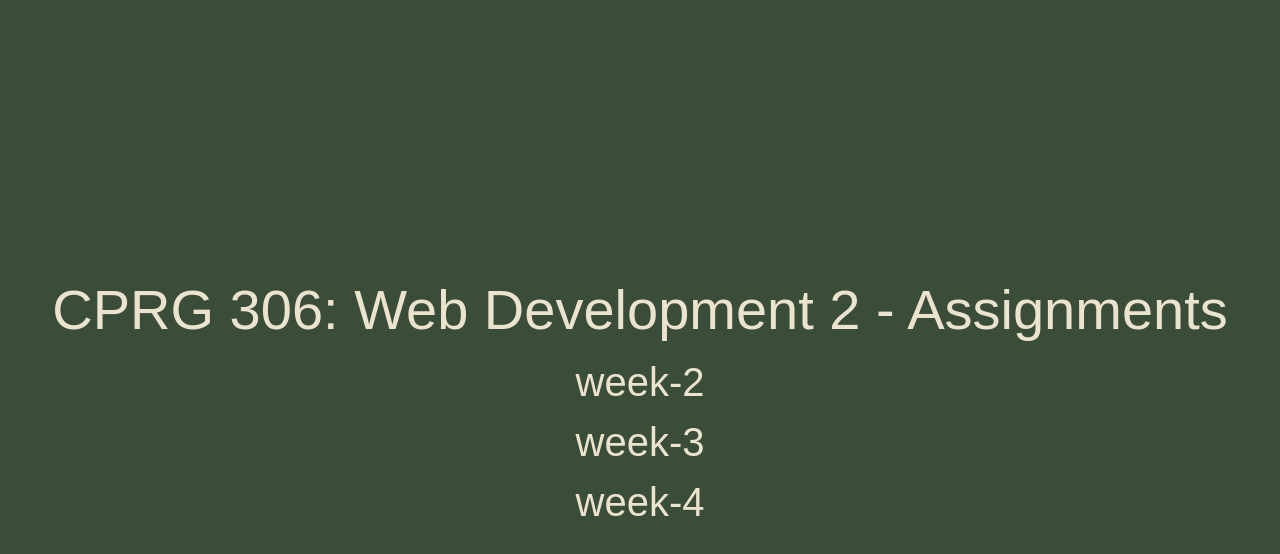
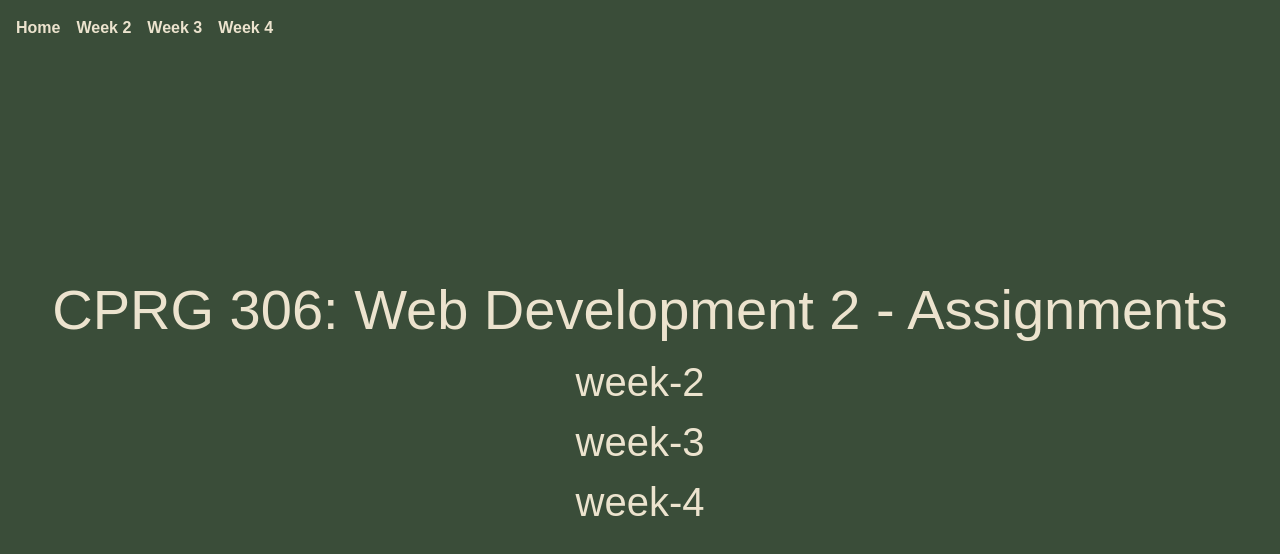
Before and after one commit to jayco01/cprg306-assignments, a Next.js app: page / in a window 1280 px wide. Shown: the top 554 px of the page. Built offline with nearby package versions, Linux system fonts and the light colour scheme.

Commit message:
Feat: Add Navigation Bar

```diff
--- a/app/layout.js
+++ b/app/layout.js
@@ -1,5 +1,6 @@
 import { Geist, Geist_Mono } from "next/font/google";
 import "./globals.css";
+import Link from "next/link";
 
 const geistSans = Geist({
   variable: "--font-geist-sans",
@@ -19,11 +20,35 @@ export const metadata = {
 export default function RootLayout({ children }) {
   return (
     <html lang="en">
-    <body
-      className={`${geistSans.variable} ${geistMono.variable} antialiased`}
-    >
-    {children}
-    </body>
+      <body
+        className={`${geistSans.variable} ${geistMono.variable} antialiased`}
+      >
+      <nav className="absolute top-0 left-0 w-full p-4">
+        <ul className="flex flex-row gap-4">
+          <li>
+            <Link href="/" className="text-font-size-fluid-0 hover:underline font-bold">
+              Home
+            </Link>
+          </li>
+          <li>
+            <Link href="/week-2" className="text-font-size-fluid-0 hover:underline font-bold">
+              Week 2
+            </Link>
+          </li>
+          <li>
+            <Link href="/week-3" className="text-font-size-fluid-0 hover:underline font-bold">
+              Week 3
+            </Link>
+          </li>
+          <li>
+            <Link href="/week-4" className="text-font-size-fluid-0 hover:underline font-bold">
+              Week 4
+            </Link>
+          </li>
+        </ul>
+      </nav>
+        {children}
+      </body>
     </html>
   );
 }
```
